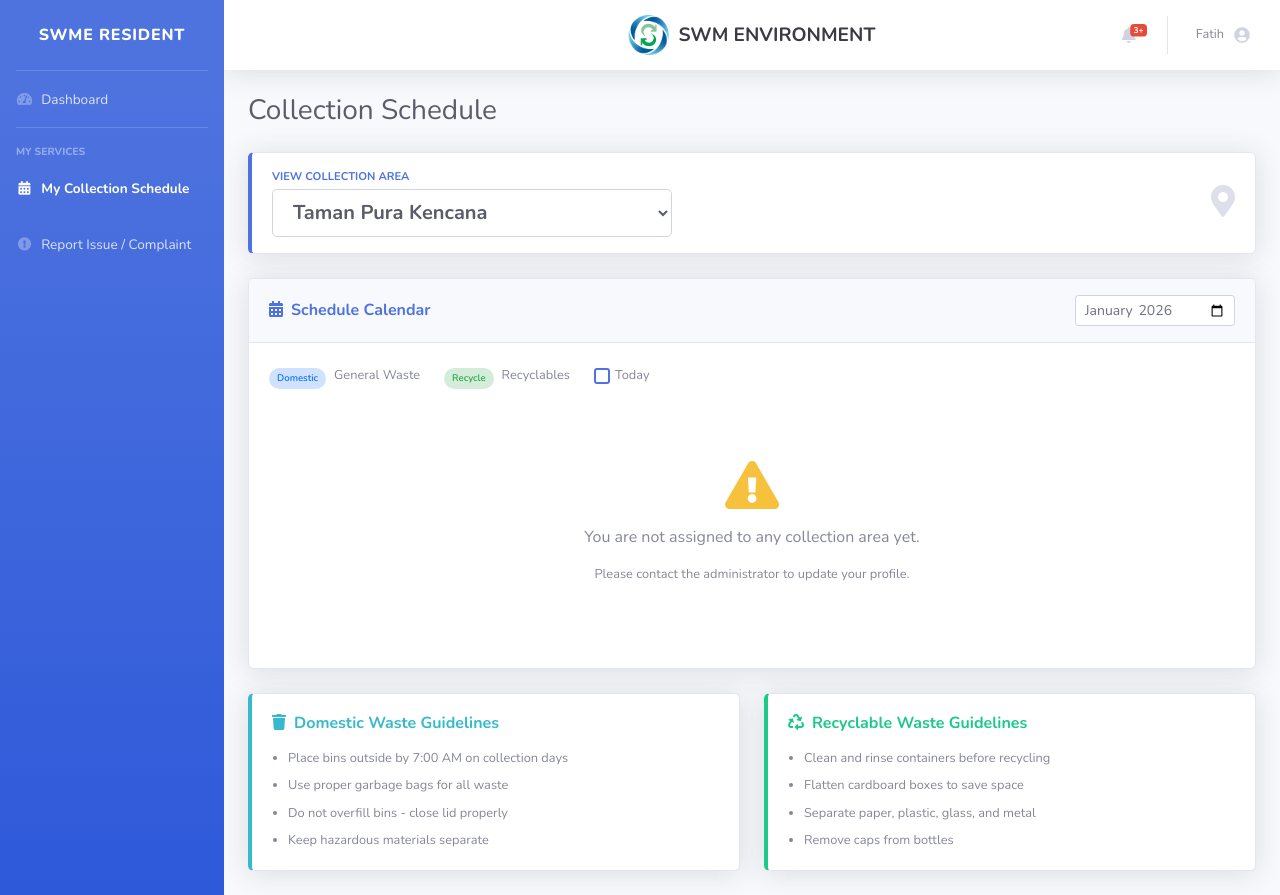
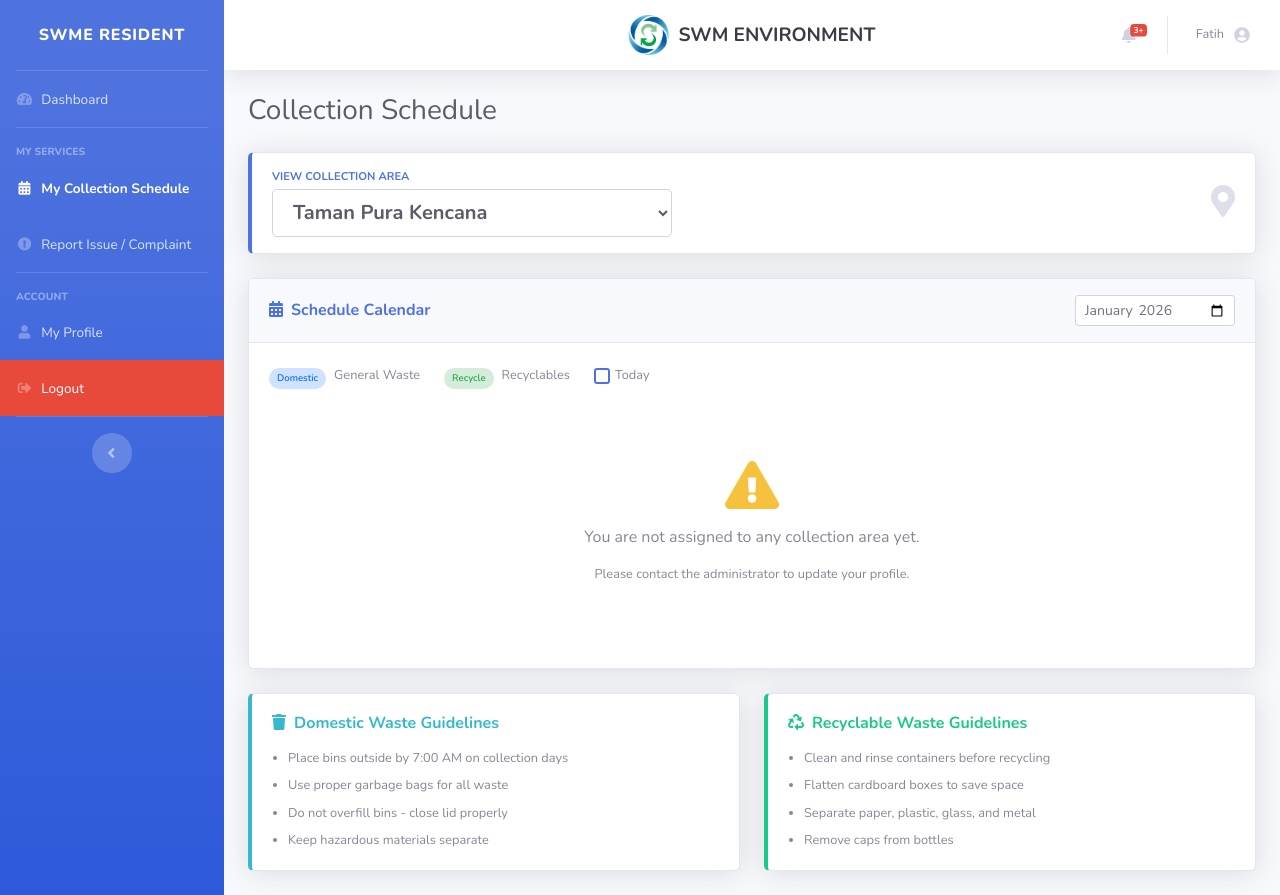
Before and after one commit to fatihfirkhan/swm_system_v2, a PHP site: page /resident_schedule.php in a window 1280 px wide. Run offline with PHP 8.4, Linux system fonts and the light colour scheme; a user stored in the database is signed in; data comes from the database, SQL or seed files in the repository.

Commit message:
Add Profile and Logout buttons to all sidebars

```diff
--- a/includes/resident_sidebar.php
+++ b/includes/resident_sidebar.php
@@ -42,5 +42,39 @@
         </a>
     </li>
 
+    <!-- Divider -->
+    <hr class="sidebar-divider">
+
+    <!-- Heading -->
+    <div class="sidebar-heading">
+        Account
+    </div>
+
+    <!-- Nav Item - Profile -->
+    <li class="nav-item <?php echo $currentPage === 'profile' ? 'active' : ''; ?>">
+        <a class="nav-link" href="resident_profile.php">
+            <i class="fas fa-fw fa-user"></i>
+            <span>My Profile</span>
+        </a>
+    </li>
+
+    <!-- Nav Item - Logout -->
+    <li class="nav-item">
+        <a class="nav-link" href="logout.php" style="background-color: #e74a3b; color: white;"
+           onmouseover="this.style.backgroundColor='#c0392b'"
+           onmouseout="this.style.backgroundColor='#e74a3b'">
+            <i class="fas fa-fw fa-sign-out-alt"></i>
+            <span>Logout</span>
+        </a>
+    </li>
+
+    <!-- Divider -->
+    <hr class="sidebar-divider d-none d-md-block">
+
+    <!-- Sidebar Toggler (Sidebar) -->
+    <div class="text-center d-none d-md-inline">
+        <button class="rounded-circle border-0" id="sidebarToggle"></button>
+    </div>
+
 </ul>
 <!-- End of Sidebar -->
```
Also changed, not shown: includes/admin_sidebar.php (+26 -0 lines), includes/staff/staff_sidebar.php (+26 -0 lines).
